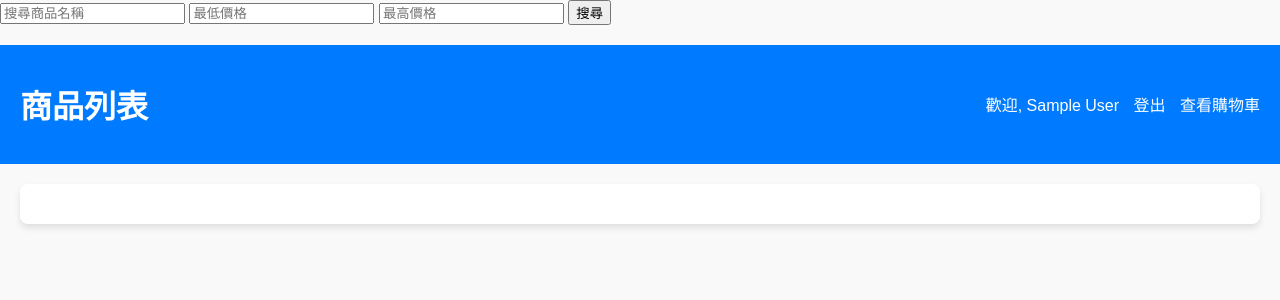
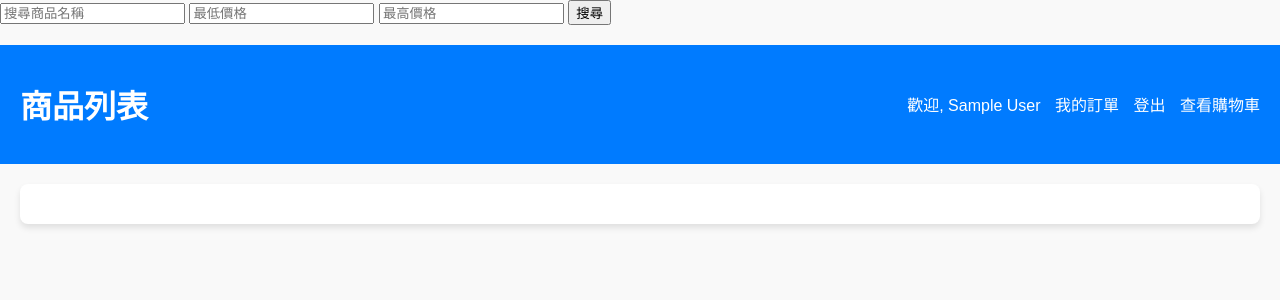
Before and after one commit to chen-1205/DB_Project, a Flask app: page / in a window 1280 px wide. Shown: the top 300 px of the page. Run offline with Flask 3, Linux system fonts and the light colour scheme; the visitor is signed in with stand-in values (Sample User, id 1); data that the repository does not hold is empty.

Commit message:
Initialize database script and fix routing issues

```diff
--- a/DB_Project/app/templates/index.html
+++ b/DB_Project/app/templates/index.html
@@ -90,6 +90,7 @@
         <div>
             {% if session['user_name'] %}
                 <span>歡迎, {{ session['user_name'] }}</span>
+                <a href="{{ url_for('main.orders') }}">我的訂單</a>
                 <a href="{{ url_for('main.logout') }}">登出</a>
             {% else %}
                 <a href="{{ url_for('main.login') }}">登錄</a>
```
